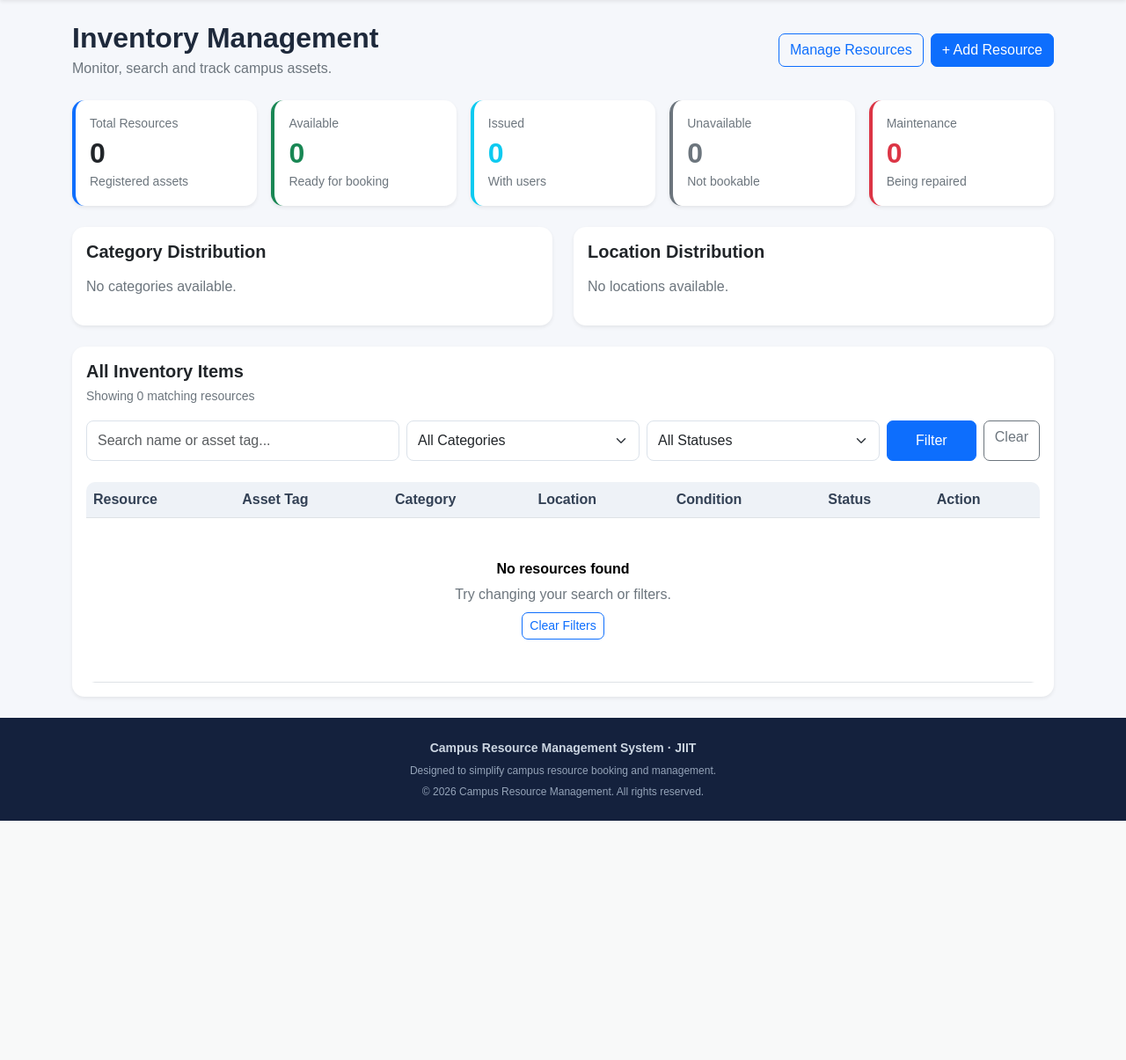
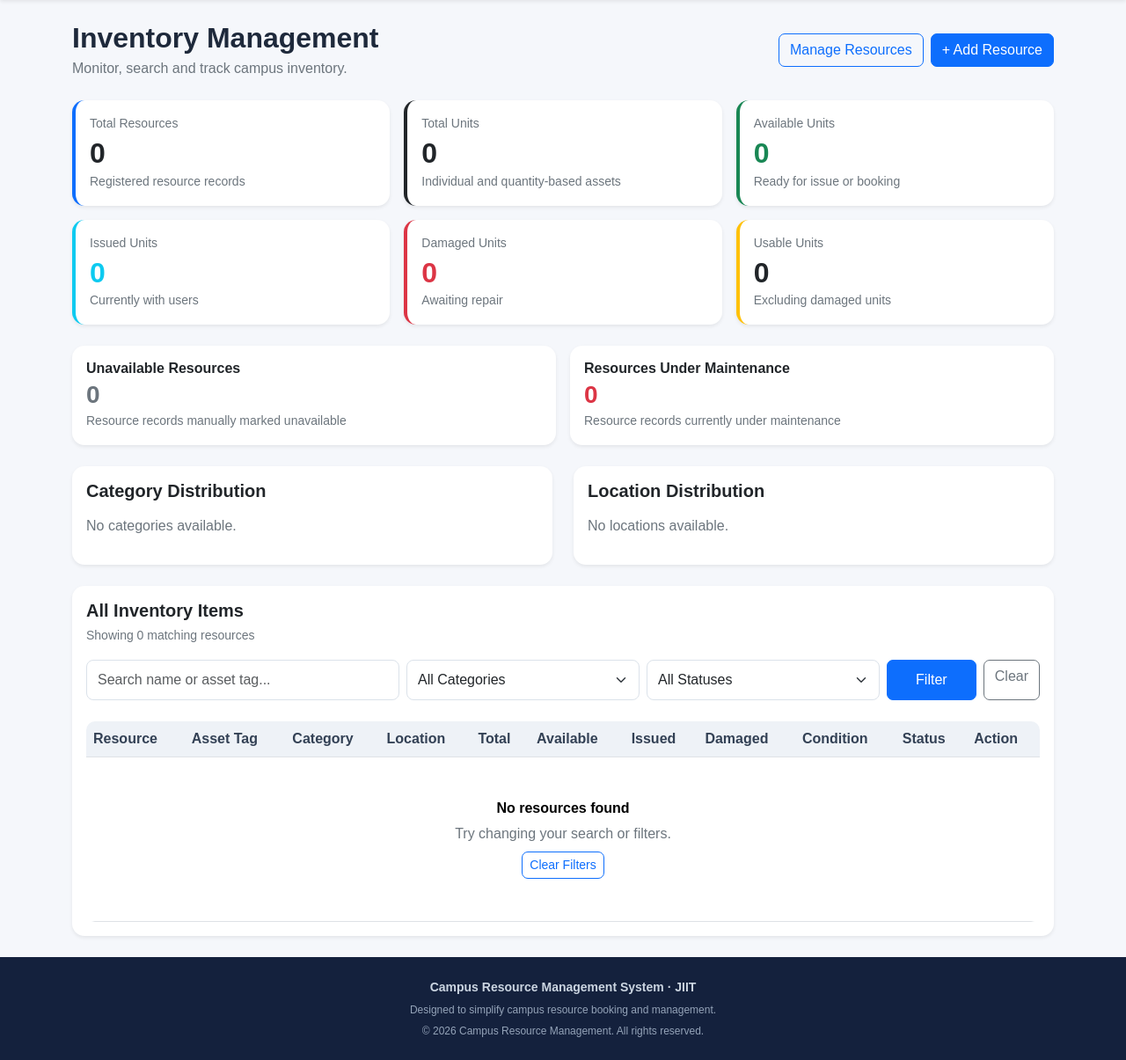
Before and after one commit to vipranshtd/CampusResourceManagement, a Django app: page /resources/inventory/ in a window 1280 px wide. Shown: the part 75-1280 px from the top of the page at 88% size. Before the commit the page ends 1008 px from the top, so only its background shows below. Run offline with Django 5.2, Linux system fonts and the light colour scheme; the visitor is signed in with stand-in values (Sample User, id 1); data that the repository does not hold is empty.

Commit message:
Upgrade inventory overview with unit-level tracking

```diff
--- a/resources/templates/resources/inventory_overview.html
+++ b/resources/templates/resources/inventory_overview.html
@@ -7,9 +7,10 @@
     <div>
         <h2 class="fw-bold mb-1">Inventory Management</h2>
         <p class="text-secondary mb-0">
-            Monitor, search and track campus assets.
+            Monitor, search and track campus inventory.
         </p>
     </div>
+
     <div class="d-flex gap-2">
         <a href="{% url 'resource_list' %}" class="btn btn-outline-primary">
             Manage Resources
@@ -23,52 +24,95 @@
 <!-- Inventory Statistics -->
 <div class="row g-3 mb-4">
 
-    <div class="col-6 col-lg">
+    <div class="col-6 col-lg-4">
         <div class="card shadow-sm h-100 border-start border-4 border-primary">
             <div class="card-body">
                 <p class="text-secondary small mb-1">Total Resources</p>
                 <h2 class="fw-bold mb-0">{{ total_resources }}</h2>
-                <small class="text-secondary">Registered assets</small>
+                <small class="text-secondary">Registered resource records</small>
             </div>
         </div>
     </div>
 
-    <div class="col-6 col-lg">
-        <div class="card shadow-sm h-100 border-start border-4 border-success">
+    <div class="col-6 col-lg-4">
+        <div class="card shadow-sm h-100 border-start border-4 border-dark">
             <div class="card-body">
-                <p class="text-secondary small mb-1">Available</p>
-                <h2 class="fw-bold text-success mb-0">{{ available_count }}</h2>
-                <small class="text-secondary">Ready for booking</small>
+                <p class="text-secondary small mb-1">Total Units</p>
+                <h2 class="fw-bold mb-0">{{ total_units }}</h2>
+                <small class="text-secondary">Individual and quantity-based assets</small>
             </div>
         </div>
     </div>
 
-    <div class="col-6 col-lg">
-        <div class="card shadow-sm h-100 border-start border-4 border-info">
+    <div class="col-6 col-lg-4">
+        <div class="card shadow-sm h-100 border-start border-4 border-success">
             <div class="card-body">
-                <p class="text-secondary small mb-1">Issued</p>
-                <h2 class="fw-bold text-info mb-0">{{ issued_count }}</h2>
-                <small class="text-secondary">With users</small>
+                <p class="text-secondary small mb-1">Available Units</p>
+                <h2 class="fw-bold text-success mb-0">{{ available_count }}</h2>
+                <small class="text-secondary">Ready for issue or booking</small>
             </div>
         </div>
     </div>
 
-    <div class="col-6 col-lg">
-        <div class="card shadow-sm h-100 border-start border-4 border-secondary">
+    <div class="col-6 col-lg-4">
+        <div class="card shadow-sm h-100 border-start border-4 border-info">
             <div class="card-body">
-                <p class="text-secondary small mb-1">Unavailable</p>
-                <h2 class="fw-bold text-secondary mb-0">{{ unavailable_count }}</h2>
-                <small class="text-secondary">Not bookable</small>
+                <p class="text-secondary small mb-1">Issued Units</p>
+                <h2 class="fw-bold text-info mb-0">{{ issued_count }}</h2>
+                <small class="text-secondary">Currently with users</small>
             </div>
         </div>
     </div>
 
-    <div class="col-6 col-lg">
+    <div class="col-6 col-lg-4">
         <div class="card shadow-sm h-100 border-start border-4 border-danger">
             <div class="card-body">
-                <p class="text-secondary small mb-1">Maintenance</p>
-                <h2 class="fw-bold text-danger mb-0">{{ maintenance_count }}</h2>
-                <small class="text-secondary">Being repaired</small>
+                <p class="text-secondary small mb-1">Damaged Units</p>
+                <h2 class="fw-bold text-danger mb-0">{{ damaged_units }}</h2>
+                <small class="text-secondary">Awaiting repair</small>
+            </div>
+        </div>
+    </div>
+
+    <div class="col-6 col-lg-4">
+        <div class="card shadow-sm h-100 border-start border-4 border-warning">
+            <div class="card-body">
+                <p class="text-secondary small mb-1">Usable Units</p>
+                <h2 class="fw-bold mb-0">{{ usable_units }}</h2>
+                <small class="text-secondary">Excluding damaged units</small>
+            </div>
+        </div>
+    </div>
+
+</div>
+
+<!-- Resource Status Summary -->
+<div class="row g-3 mb-4">
+
+    <div class="col-md-6">
+        <div class="card shadow-sm h-100">
+            <div class="card-body">
+                <h6 class="fw-bold mb-1">Unavailable Resources</h6>
+                <h3 class="text-secondary fw-bold mb-0">
+                    {{ unavailable_count }}
+                </h3>
+                <small class="text-secondary">
+                    Resource records manually marked unavailable
+                </small>
+            </div>
+        </div>
+    </div>
+
+    <div class="col-md-6">
+        <div class="card shadow-sm h-100">
+            <div class="card-body">
+                <h6 class="fw-bold mb-1">Resources Under Maintenance</h6>
+                <h3 class="text-danger fw-bold mb-0">
+                    {{ maintenance_count }}
+                </h3>
+                <small class="text-secondary">
+                    Resource records currently under maintenance
+                </small>
             </div>
         </div>
     </div>
@@ -85,9 +129,16 @@
 
                 {% for category in category_data %}
                 <div class="d-flex justify-content-between align-items-center border-bottom py-2">
-                    <span>{{ category.name }}</span>
+                    <div>
+                        <span class="fw-semibold">{{ category.name }}</span>
+                        <br>
+                        <small class="text-secondary">
+                            {{ category.resource_count }} resource records
+                        </small>
+                    </div>
+
                     <span class="badge bg-primary rounded-pill">
-                        {{ category.resource_count }}
+                        {{ category.unit_count }} units
                     </span>
                 </div>
                 {% empty %}
@@ -105,12 +156,19 @@
 
                 {% for location in location_data %}
                 <div class="d-flex justify-content-between align-items-center border-bottom py-2">
-                    <span>
-                        {{ location.location__name }},
-                        {{ location.location__building }}
-                    </span>
+                    <div>
+                        <span class="fw-semibold">
+                            {{ location.location__name }}
+                        </span>
+                        <br>
+                        <small class="text-secondary">
+                            {{ location.location__building }}
+                            · {{ location.resource_count }} resource records
+                        </small>
+                    </div>
+
                     <span class="badge bg-primary rounded-pill">
-                        {{ location.resource_count }}
+                        {{ location.unit_count }} units
                     </span>
                 </div>
                 {% empty %}
@@ -165,7 +223,7 @@
                 <select name="status" class="form-select">
                     <option value="">All Statuses</option>
                     <option value="AVAILABLE" {% if selected_status == 'AVAILABLE' %}selected{% endif %}>Available</option>
-                    <option value="ISSUED" {% if selected_status == 'ISSUED' %}selected{% endif %}>Issued</option>
+                    <option value="ISSUED" {% if selected_status == 'ISSUED' %}selected{% endif %}>Fully Issued</option>
                     <option value="UNAVAILABLE" {% if selected_status == 'UNAVAILABLE' %}selected{% endif %}>Unavailable</option>
                     <option value="MAINTENANCE" {% if selected_status == 'MAINTENANCE' %}selected{% endif %}>Maintenance</option>
                 </select>
@@ -175,6 +233,7 @@
                 <button type="submit" class="btn btn-primary flex-grow-1">
                     Filter
                 </button>
+
                 <a href="{% url 'inventory_overview' %}"
                    class="btn btn-outline-secondary">
                     Clear
@@ -183,7 +242,7 @@
 
         </form>
 
-        <!-- Table -->
+        <!-- Inventory Table -->
         <div class="table-responsive">
             <table class="table table-hover align-middle mb-0">
 
@@ -193,6 +252,10 @@
                         <th>Asset Tag</th>
                         <th>Category</th>
                         <th>Location</th>
+                        <th>Total</th>
+                        <th>Available</th>
+                        <th>Issued</th>
+                        <th>Damaged</th>
                         <th>Condition</th>
                         <th>Status</th>
                         <th>Action</th>
@@ -204,16 +267,36 @@
                     {% for resource in resources %}
                     <tr>
                         <td class="fw-semibold">{{ resource.name }}</td>
-                        <td><small>{{ resource.asset_tag }}</small></td>
+
+                        <td>
+                            <small>{{ resource.asset_tag|default:"—" }}</small>
+                        </td>
+
                         <td>{{ resource.category.name }}</td>
+
                         <td>{{ resource.location.name }}</td>
+
+                        <td>{{ resource.inventory_total }}</td>
+
+                        <td class="fw-semibold text-success">
+                            {{ resource.inventory_available }}
+                        </td>
+
+                        <td class="text-info fw-semibold">
+                            {{ resource.inventory_issued }}
+                        </td>
+
+                        <td class="text-danger fw-semibold">
+                            {{ resource.inventory_damaged }}
+                        </td>
+
                         <td>{{ resource.get_condition_display }}</td>
 
                         <td>
                             {% if resource.inventory_status == 'AVAILABLE' %}
                                 <span class="badge bg-success">Available</span>
                             {% elif resource.inventory_status == 'ISSUED' %}
-                                <span class="badge bg-info text-dark">Issued</span>
+                                <span class="badge bg-info text-dark">Fully Issued</span>
                             {% elif resource.inventory_status == 'MAINTENANCE' %}
                                 <span class="badge bg-danger">Maintenance</span>
                             {% else %}
@@ -231,7 +314,7 @@
 
                     {% empty %}
                     <tr>
-                        <td colspan="7" class="text-center py-5">
+                        <td colspan="11" class="text-center py-5">
                             <h6 class="fw-semibold">No resources found</h6>
                             <p class="text-secondary mb-2">
                                 Try changing your search or filters.
--- a/resources/views.py
+++ b/resources/views.py
@@ -5,9 +5,7 @@ from django.shortcuts import render, redirect, get_object_or_404
 from django.contrib.auth.decorators import login_required
 from django.contrib import messages
 from django.core.exceptions import PermissionDenied
-from django.db.models import (
-    Q, Count, Exists, OuterRef, Case, When, Value, CharField, F
-)
+from django.db.models import Q, Sum, F
 from django.db.models.deletion import ProtectedError
 from django.views.decorators.http import require_POST
 
@@ -74,41 +72,120 @@ def resource_list(request):
 
 @resource_manager_required
 def inventory_overview(request):
-    issued_bookings = Booking.objects.filter(
-        resource_id=OuterRef('pk'),
-        status='ISSUED'
+    all_resources = list(
+        Resource.objects.select_related(
+            'category', 'location'
+        ).all()
     )
 
-    all_resources = Resource.objects.select_related(
-        'category', 'location'
-    ).annotate(
-        is_issued=Exists(issued_bookings)
-    ).annotate(
-        inventory_status=Case(
-            When(is_issued=True, then=Value('ISSUED')),
-            default=F('status'),
-            output_field=CharField()
+    issued_bookings = Booking.objects.filter(
+        status='ISSUED'
+    ).values('resource_id').annotate(
+        issued_quantity=Sum(
+            F('quantity') - F('returned_quantity')
         )
     )
 
-    total_resources = all_resources.count()
+    issued_map = {
+        item['resource_id']: item['issued_quantity'] or 0
+        for item in issued_bookings
+    }
 
-    issued_count = all_resources.filter(
-        inventory_status='ISSUED'
-    ).count()
+    total_resources = len(all_resources)
+    total_units = 0
+    usable_units = 0
+    available_units = 0
+    issued_units = 0
+    damaged_units = 0
 
-    available_count = all_resources.filter(
-        inventory_status='AVAILABLE'
-    ).count()
+    unavailable_count = 0
+    maintenance_count = 0
 
-    unavailable_count = all_resources.filter(
-        inventory_status='UNAVAILABLE'
-    ).count()
+    category_summary = {}
+    location_summary = {}
 
-    maintenance_count = all_resources.filter(
-        inventory_status='MAINTENANCE'
-    ).count()
+    for resource in all_resources:
 
+        if resource.tracking_type == 'INDIVIDUAL':
+            resource_total = 1
+        else:
+            resource_total = resource.total_quantity
+
+        resource_damaged = min(
+            resource.damaged_quantity,
+            resource_total
+        )
+
+        resource_usable = max(
+            resource_total - resource_damaged,
+            0
+        )
+
+        resource_issued = issued_map.get(resource.id, 0)
+
+        if resource.tracking_type == 'INDIVIDUAL':
+            resource_issued = min(resource_issued, 1)
+
+        resource_available = (
+            max(resource_usable - resource_issued, 0)
+            if resource.status == 'AVAILABLE'
+            else 0
+        )
+
+        resource.inventory_total = resource_total
+        resource.inventory_usable = resource_usable
+        resource.inventory_issued = resource_issued
+        resource.inventory_damaged = resource_damaged
+        resource.inventory_available = resource_available
+
+        if (
+            resource.status == 'AVAILABLE'
+            and resource_usable > 0
+            and resource_issued >= resource_usable
+            and resource_issued > 0
+        ):
+            resource.inventory_status = 'ISSUED'
+        else:
+            resource.inventory_status = resource.status
+
+        total_units += resource_total
+        usable_units += resource_usable
+        available_units += resource_available
+        issued_units += resource_issued
+        damaged_units += resource_damaged
+
+        if resource.status == 'UNAVAILABLE':
+            unavailable_count += 1
+
+        elif resource.status == 'MAINTENANCE':
+            maintenance_count += 1
+
+        category_id = resource.category_id
+
+        if category_id not in category_summary:
+            category_summary[category_id] = {
+                'name': resource.category.name,
+                'resource_count': 0,
+                'unit_count': 0,
+            }
+
+        category_summary[category_id]['resource_count'] += 1
+        category_summary[category_id]['unit_count'] += resource_total
+
+        location_key = resource.location_id
+
+        if location_key not in location_summary:
+            location_summary[location_key] = {
+                'location__name': resource.location.name,
+                'location__building': resource.location.building,
+                'resource_count': 0,
+                'unit_count': 0,
+            }
+
+        location_summary[location_key]['resource_count'] += 1
+        location_summary[location_key]['unit_count'] += resource_total
+
+    # Search and filters
     query = request.GET.get('q', '').strip()
     category = request.GET.get('category', '').strip()
     status = request.GET.get('status', '').strip()
@@ -116,13 +193,19 @@ def inventory_overview(request):
     resources = all_resources
 
     if query:
-        resources = resources.filter(
-            Q(name__icontains=query) |
-            Q(asset_tag__icontains=query)
-        )
+        query_lower = query.lower()
+
+        resources = [
+            resource for resource in resources
+            if query_lower in resource.name.lower()
+            or query_lower in (resource.asset_tag or '').lower()
+        ]
 
     if category.isdigit():
-        resources = resources.filter(category_id=int(category))
+        resources = [
+            resource for resource in resources
+            if resource.category_id == int(category)
+        ]
     else:
         category = ''
 
@@ -130,34 +213,43 @@ def inventory_overview(request):
         'AVAILABLE',
         'ISSUED',
         'UNAVAILABLE',
-        'MAINTENANCE'
+        'MAINTENANCE',
     ]
 
     if status in valid_statuses:
-        resources = resources.filter(inventory_status=status)
+        resources = [
+            resource for resource in resources
+            if resource.inventory_status == status
+        ]
     else:
         status = ''
 
-    category_data = Category.objects.annotate(
-        resource_count=Count('resources')
-    ).order_by('-resource_count', 'name')
+    resources.sort(key=lambda resource: resource.name.lower())
 
-    location_data = all_resources.values(
-        'location__name',
-        'location__building'
-    ).annotate(
-        resource_count=Count('id')
-    ).order_by('-resource_count')
+    category_data = sorted(
+        category_summary.values(),
+        key=lambda item: item['resource_count'],
+        reverse=True
+    )
+
+    location_data = sorted(
+        location_summary.values(),
+        key=lambda item: item['resource_count'],
+        reverse=True
+    )
 
     context = {
         'total_resources': total_resources,
-        'available_count': available_count,
-        'issued_count': issued_count,
+        'total_units': total_units,
+        'usable_units': usable_units,
+        'available_count': available_units,
+        'issued_count': issued_units,
+        'damaged_units': damaged_units,
         'unavailable_count': unavailable_count,
         'maintenance_count': maintenance_count,
         'category_data': category_data,
         'location_data': location_data,
-        'resources': resources.order_by('name'),
+        'resources': resources,
         'categories': Category.objects.all(),
         'query': query,
         'selected_category': category,
```
